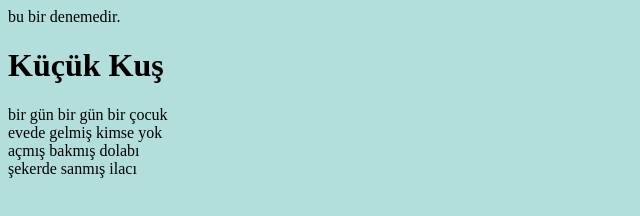
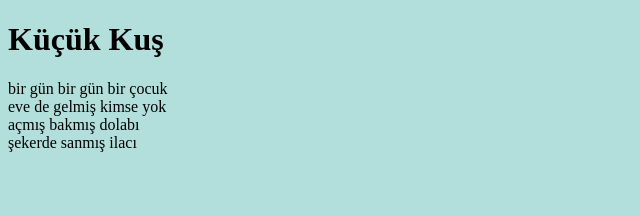
Before and after one commit to Sahbero/Deneme, a plain HTML site: page index.html in a window 1280 px wide. Shown: the whole page, without its empty margins (0-640 px from the left). Drawn offline with Linux system fonts and the light colour scheme.

Commit message:
Update index.html

```diff
--- a/index.html
+++ b/index.html
@@ -1,8 +1,21 @@
 <!DOCTYPE html>
 <html>
-  <head>bu bir denemedir.</head>
-  <body bgcolor="#B2DFDB">
+  <head>
+    <meta charset="UTF-8">
+    <title>Bu bir denemedir</title>
+    <style>
+      body {
+        background-color: #B2DFDB;
+      }
+    </style>
+  </head>
+  <body>
     <h1>Küçük Kuş</h1>
-    <p>bir gün bir gün bir çocuk<br>evede gelmiş kimse yok<br>açmış bakmış dolabı<br>şekerde sanmış ilacı</p>
+    <p>
+      bir gün bir gün bir çocuk<br>
+      eve de gelmiş kimse yok<br>
+      açmış bakmış dolabı<br>
+      şekerde sanmış ilacı
+    </p>
   </body>
 </html>
```
